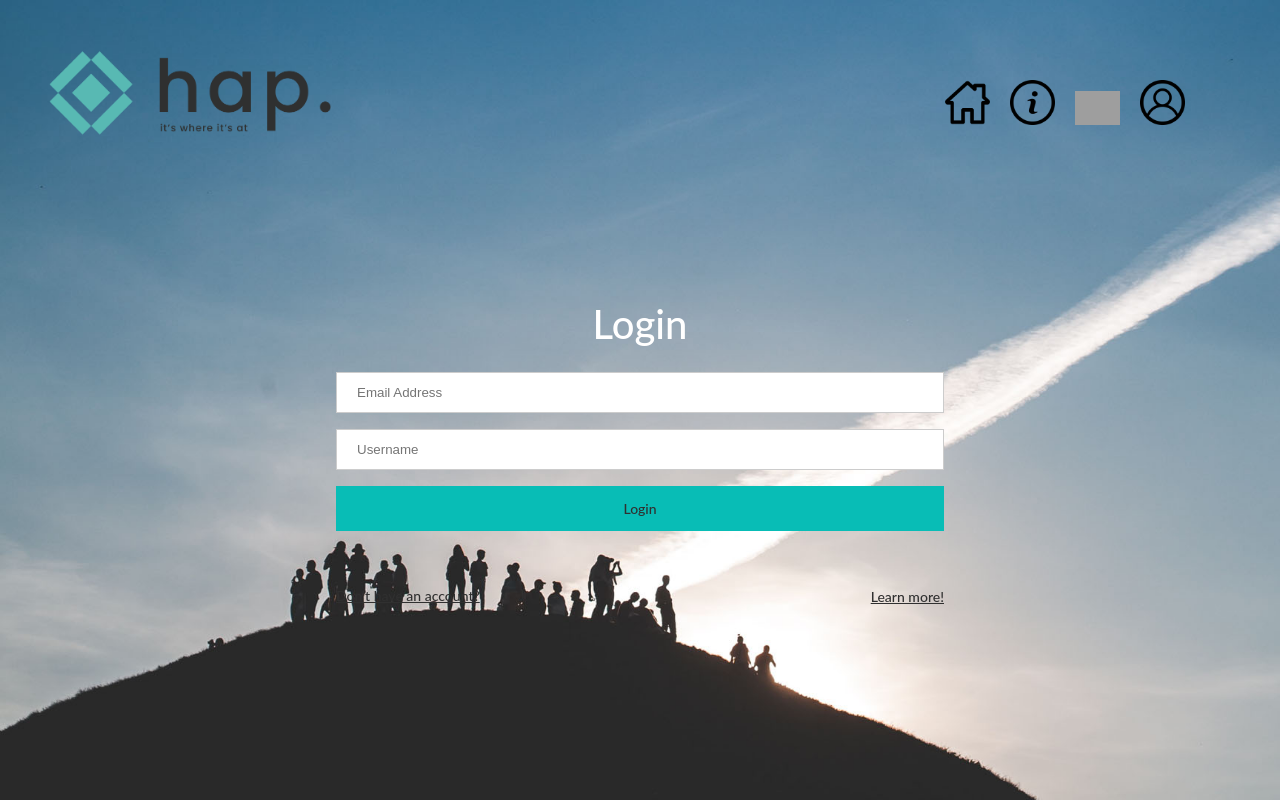
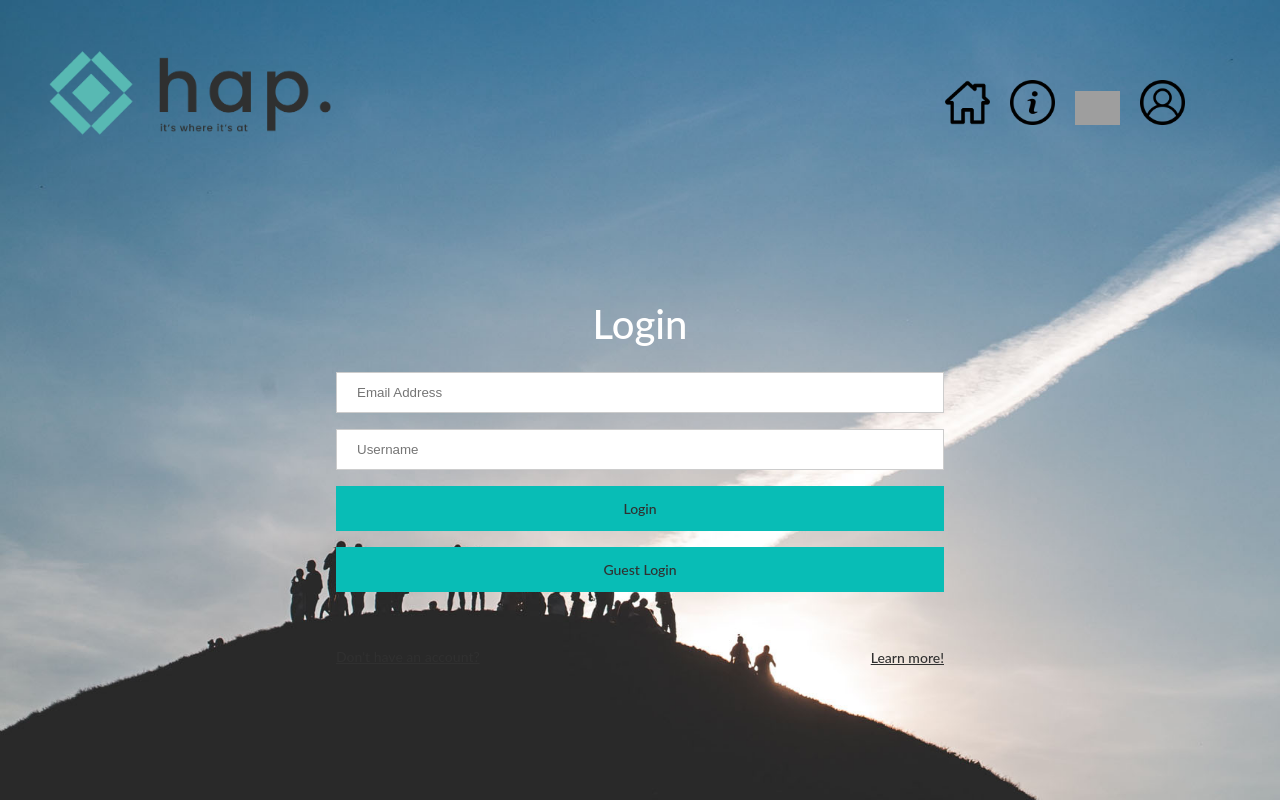
Before and after one commit to thomasking135/yoobee_JS_Framework_Assignment, a Vue app: page /login in a window 1280 px wide. Built offline with nearby package versions, Linux system fonts and the light colour scheme; data requests are answered from the project's data file; grey boxes are pictures that could not be loaded.

Commit message:
Guest login button added

```diff
--- a/src/views/LoginView.vue
+++ b/src/views/LoginView.vue
@@ -26,6 +26,8 @@
           />
 
           <button type="submit" id="submitLogin">Login</button>
+          <br>
+          <router-link to="/"><button type="submit" id="submitLogin">Guest Login</button></router-link>
         </div>
 
         <div class="loginForm__container">
```
